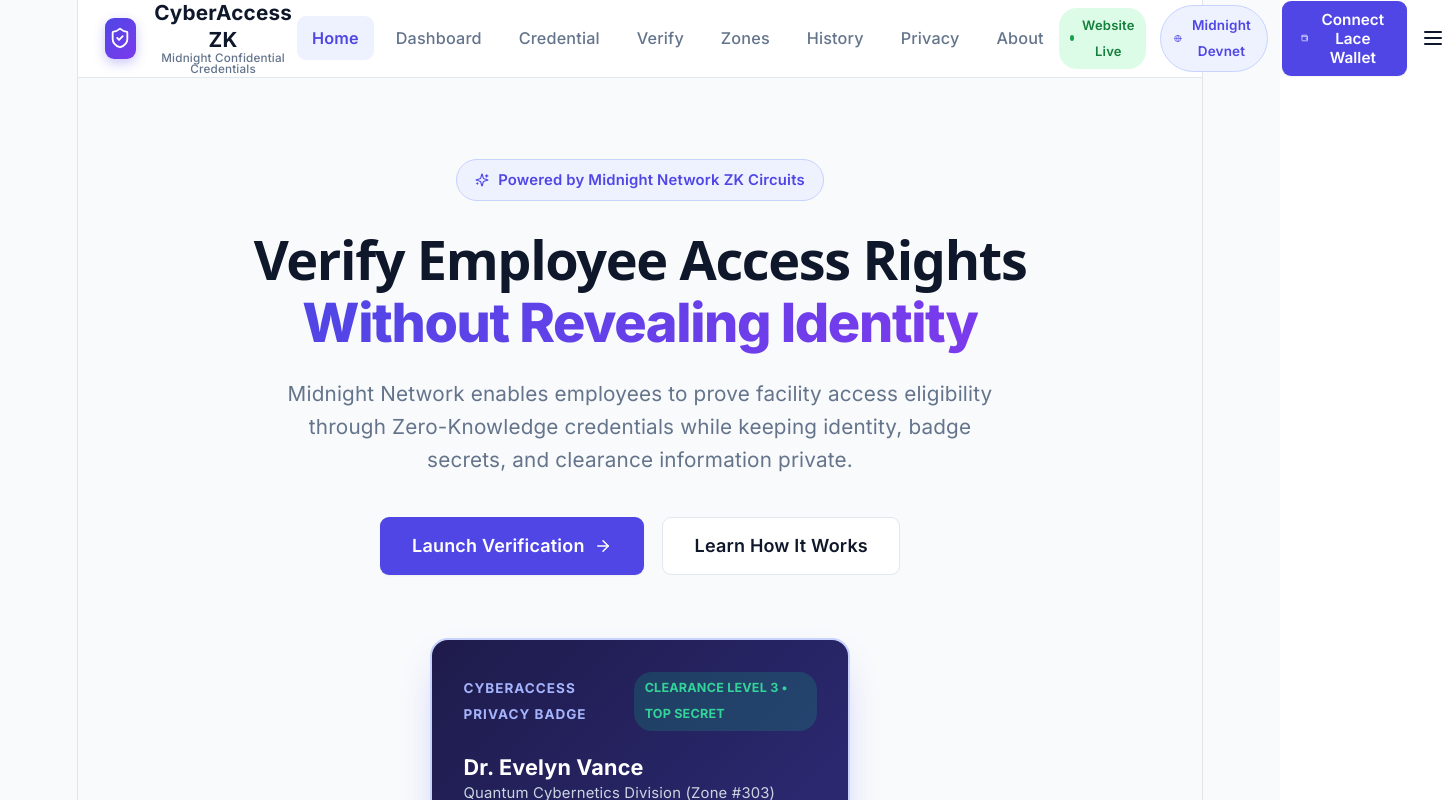
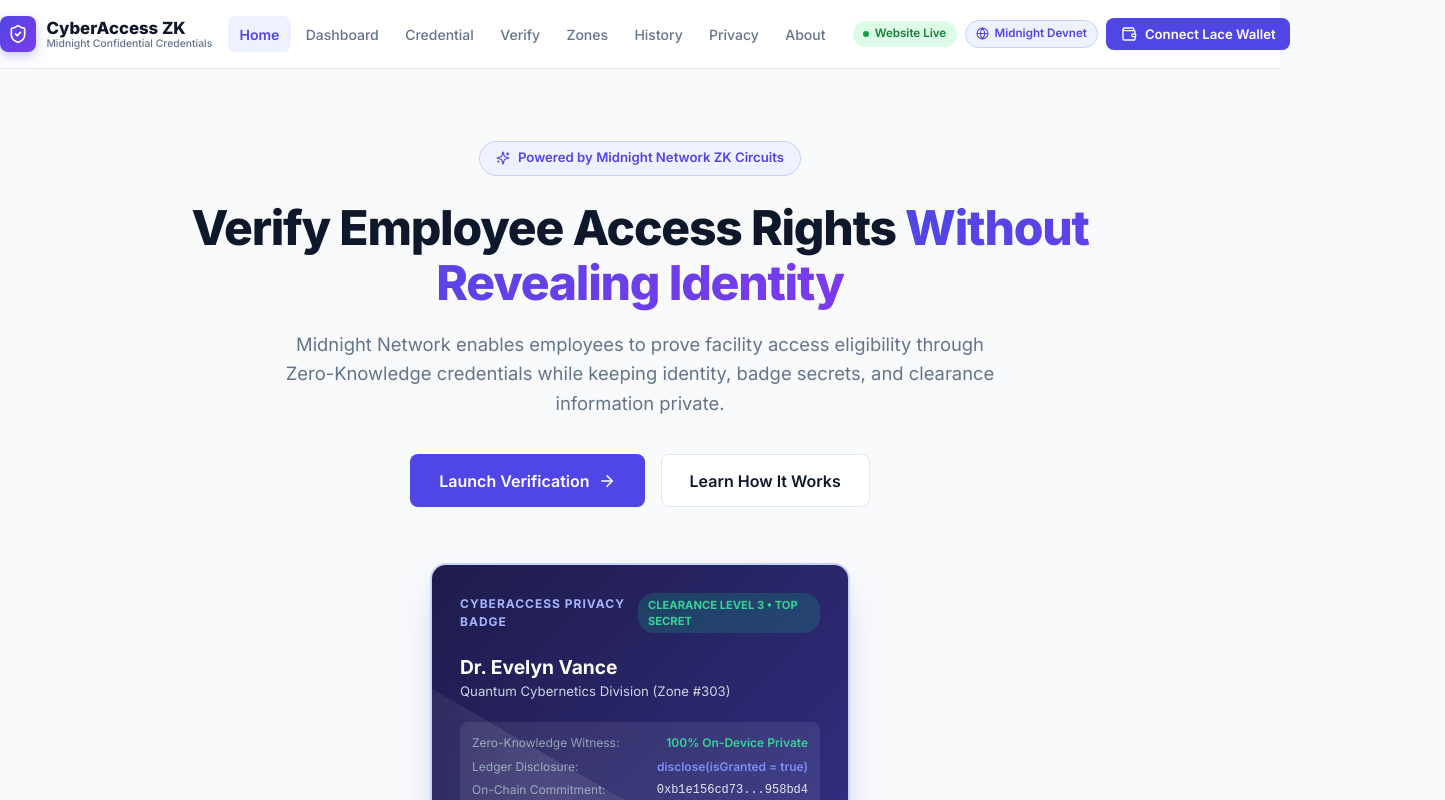
Before and after one commit to TheLabofSun/Private-Employee-Access-Card-midnight, a React (Vite) app in the folder frontend/: page / in a window 1280 px wide. Shown: the top 800 px of the page, 1445 px wide, since content can reach past the window. Built offline with nearby package versions, Linux system fonts and the light colour scheme.

Commit message:
fix: resolve header and layout alignment issues

```diff
--- a/frontend/src/App.css
+++ b/frontend/src/App.css
@@ -119,16 +119,17 @@
   display: flex;
   align-items: center;
   justify-content: space-between;
-  height: 4.25rem;
+  min-height: 4.25rem;
+  padding: 0.5rem 0;
+  gap: 1rem;
 }
 
 .brand-logo {
   display: flex;
   align-items: center;
-  gap: 0.75rem;
-  font-weight: 700;
-  font-size: 1.15rem;
-  color: var(--text-main);
+  gap: 0.65rem;
+  text-decoration: none;
+  flex-shrink: 0;
 }
 
 .brand-icon-box {
@@ -141,20 +142,45 @@
   justify-content: center;
   color: white;
   box-shadow: 0 4px 12px rgba(79, 70, 229, 0.3);
+  flex-shrink: 0;
+}
+
+.brand-text-container {
+  display: flex;
+  flex-direction: column;
+  justify-content: center;
+}
+
+.brand-title {
+  font-size: 1.05rem;
+  font-weight: 800;
+  color: var(--text-main);
+  line-height: 1.2;
+  white-space: nowrap;
+}
+
+.brand-subtitle {
+  font-size: 0.65rem;
+  color: var(--text-muted);
+  font-weight: 500;
+  line-height: 1.2;
+  white-space: nowrap;
 }
 
 .nav-links-desktop {
   display: flex;
   align-items: center;
-  gap: 0.35rem;
+  gap: 0.25rem;
+  flex-wrap: nowrap;
 }
 
 .nav-link-item {
-  padding: 0.5rem 0.85rem;
+  padding: 0.45rem 0.7rem;
   border-radius: var(--radius-md);
-  font-size: 0.9rem;
+  font-size: 0.875rem;
   font-weight: 500;
   color: var(--text-muted);
+  white-space: nowrap;
   transition: all 0.15s ease;
 }
 
@@ -173,20 +199,64 @@
 .nav-actions {
   display: flex;
   align-items: center;
-  gap: 0.75rem;
+  gap: 0.5rem;
+  flex-shrink: 0;
+}
+
+.status-live-pill {
+  display: inline-flex;
+  align-items: center;
+  gap: 0.35rem;
+  background: #dcfce7;
+  color: #15803d;
+  padding: 0.3rem 0.65rem;
+  border-radius: 9999px;
+  font-size: 0.725rem;
+  font-weight: 600;
+  white-space: nowrap;
+  flex-shrink: 0;
+}
+
+.status-dot {
+  width: 6px;
+  height: 6px;
+  border-radius: 50%;
+  background: #16a34a;
+  display: inline-block;
+  flex-shrink: 0;
 }
 
 .network-pill {
-  display: flex;
+  display: inline-flex;
   align-items: center;
-  gap: 0.4rem;
-  padding: 0.35rem 0.75rem;
+  gap: 0.35rem;
+  padding: 0.3rem 0.65rem;
   border-radius: 9999px;
   background: var(--primary-light);
   border: 1px solid var(--primary-border);
-  font-size: 0.75rem;
+  font-size: 0.725rem;
   font-weight: 600;
   color: var(--primary);
+  white-space: nowrap;
+  flex-shrink: 0;
+}
+
+.nav-btn {
+  padding: 0.45rem 0.85rem !important;
+  font-size: 0.825rem !important;
+  white-space: nowrap !important;
+  flex-shrink: 0 !important;
+}
+
+.menu-toggle-btn {
+  background: none;
+  border: none;
+  cursor: pointer;
+  color: var(--text-main);
+  display: flex;
+  align-items: center;
+  padding: 0.25rem;
+  border-radius: var(--radius-md);
 }
 
 .btn-primary {
@@ -586,8 +656,17 @@
 }
 
 /* Responsive Utilities */
+@media (min-width: 1151px) {
+  .lg-hide { display: none !important; }
+}
+
+@media (max-width: 1150px) {
+  .nav-links-desktop { display: none !important; }
+  .lg-hide { display: flex !important; }
+  .status-live-pill { display: none; }
+}
+
 @media (max-width: 900px) {
-  .nav-links-desktop { display: none; }
   .footer-grid { grid-template-columns: 1fr 1fr; }
   .hero-title { font-size: 2.25rem; }
 }
@@ -595,5 +674,6 @@
 @media (max-width: 640px) {
   .footer-grid { grid-template-columns: 1fr; }
   .hero-cta-group { flex-direction: column; width: 100%; }
-  .btn-primary, .btn-secondary { width: 100%; }
+  .brand-subtitle { display: none; }
+  .network-pill { display: none; }
 }
--- a/frontend/src/components/layout/Navbar.tsx
+++ b/frontend/src/components/layout/Navbar.tsx
@@ -40,13 +40,13 @@
           {/* Brand Logo */}
           <Link to="/" className="brand-logo">
             <div className="brand-icon-box">
-              <ShieldCheck size={22} />
+              <ShieldCheck size={20} />
             </div>
-            <div>
-              <span>CyberAccess ZK</span>
-              <div style={{ fontSize: '0.65rem', color: 'var(--text-muted)', fontWeight: 500, lineHeight: 1 }}>
+            <div className="brand-text-container">
+              <span className="brand-title">CyberAccess ZK</span>
+              <span className="brand-subtitle">
                 Midnight Confidential Credentials
-              </div>
+              </span>
             </div>
           </Link>
 
@@ -65,8 +65,8 @@
 
           {/* Actions: Network & Wallet */}
           <div className="nav-actions">
-            <div style={{ display: 'flex', alignItems: 'center', gap: '0.4rem', background: '#dcfce7', color: '#15803d', padding: '0.25rem 0.6rem', borderRadius: '1rem', fontSize: '0.725rem', fontWeight: 600 }}>
-              <span style={{ width: 6, height: 6, borderRadius: '50%', background: '#16a34a', display: 'inline-block' }}></span>
+            <div className="status-live-pill">
+              <span className="status-dot"></span>
               Website Live
             </div>
 
@@ -85,12 +85,12 @@
                     {walletAddress.slice(0, 8)}... | {balance} tNIGHT
                   </div>
                 </div>
-                <button className="btn-secondary" onClick={onDisconnect} style={{ padding: '0.45rem 0.9rem', fontSize: '0.825rem' }}>
+                <button className="btn-secondary nav-btn" onClick={onDisconnect}>
                   Disconnect
                 </button>
               </div>
             ) : (
-              <button className="btn-primary" onClick={onConnect} style={{ padding: '0.45rem 1rem', fontSize: '0.85rem' }}>
+              <button className="btn-primary nav-btn" onClick={onConnect}>
                 <Wallet size={16} /> Connect Lace Wallet
               </button>
             )}
@@ -98,16 +98,8 @@
             {/* Mobile Menu Trigger */}
             <button
               onClick={() => setIsMobileOpen(true)}
-              style={{
-                background: 'none',
-                border: 'none',
-                cursor: 'pointer',
-                color: 'var(--text-main)',
-                display: 'flex',
-                alignItems: 'center',
-              }}
-              className="lg-hide"
-
+              className="lg-hide menu-toggle-btn"
+              aria-label="Open Navigation Menu"
             >
               <Menu size={24} />
             </button>
--- a/frontend/src/index.css
+++ b/frontend/src/index.css
@@ -1,111 +1,28 @@
 :root {
-  --text: #6b6375;
-  --text-h: #08060d;
-  --bg: #fff;
-  --border: #e5e4e7;
-  --code-bg: #f4f3ec;
-  --accent: #aa3bff;
-  --accent-bg: rgba(170, 59, 255, 0.1);
-  --accent-border: rgba(170, 59, 255, 0.5);
-  --social-bg: rgba(244, 243, 236, 0.5);
-  --shadow:
-    rgba(0, 0, 0, 0.1) 0 10px 15px -3px, rgba(0, 0, 0, 0.05) 0 4px 6px -2px;
+  font-family: 'Inter', system-ui, -apple-system, BlinkMacSystemFont, 'Segoe UI', Roboto, sans-serif;
+  line-height: 1.5;
+  font-weight: 400;
 
-  --sans: system-ui, 'Segoe UI', Roboto, sans-serif;
-  --heading: system-ui, 'Segoe UI', Roboto, sans-serif;
-  --mono: ui-monospace, Consolas, monospace;
-
-  font: 18px/145% var(--sans);
-  letter-spacing: 0.18px;
-  color-scheme: light dark;
-  color: var(--text);
-  background: var(--bg);
   font-synthesis: none;
   text-rendering: optimizeLegibility;
   -webkit-font-smoothing: antialiased;
   -moz-osx-font-smoothing: grayscale;
-
-  @media (max-width: 1024px) {
-    font-size: 16px;
-  }
 }
 
-@media (prefers-color-scheme: dark) {
-  :root {
-    --text: #9ca3af;
-    --text-h: #f3f4f6;
-    --bg: #16171d;
-    --border: #2e303a;
-    --code-bg: #1f2028;
-    --accent: #c084fc;
-    --accent-bg: rgba(192, 132, 252, 0.15);
-    --accent-border: rgba(192, 132, 252, 0.5);
-    --social-bg: rgba(47, 48, 58, 0.5);
-    --shadow:
-      rgba(0, 0, 0, 0.4) 0 10px 15px -3px, rgba(0, 0, 0, 0.25) 0 4px 6px -2px;
-  }
-
-  #social .button-icon {
-    filter: invert(1) brightness(2);
-  }
-}
-
-#root {
-  width: 1126px;
-  max-width: 100%;
-  margin: 0 auto;
-  text-align: center;
-  border-inline: 1px solid var(--border);
-  min-height: 100svh;
-  display: flex;
-  flex-direction: column;
+* {
   box-sizing: border-box;
+  margin: 0;
+  padding: 0;
 }
 
 body {
   margin: 0;
+  min-height: 100vh;
+  background-color: #f8fafc;
+  color: #0f172a;
 }
 
-h1,
-h2 {
-  font-family: var(--heading);
-  font-weight: 500;
-  color: var(--text-h);
+#root {
+  width: 100%;
+  min-height: 100vh;
 }
-
-h1 {
-  font-size: 56px;
-  letter-spacing: -1.68px;
-  margin: 32px 0;
-  @media (max-width: 1024px) {
-    font-size: 36px;
-    margin: 20px 0;
-  }
-}
-h2 {
-  font-size: 24px;
-  line-height: 118%;
-  letter-spacing: -0.24px;
-  margin: 0 0 8px;
-  @media (max-width: 1024px) {
-    font-size: 20px;
-  }
-}
-p {
-  margin: 0;
-}
-
-code,
-.counter {
-  font-family: var(--mono);
-  display: inline-flex;
-  border-radius: 4px;
-  color: var(--text-h);
-}
-
-code {
-  font-size: 15px;
-  line-height: 135%;
-  padding: 4px 8px;
-  background: var(--code-bg);
-}
```
